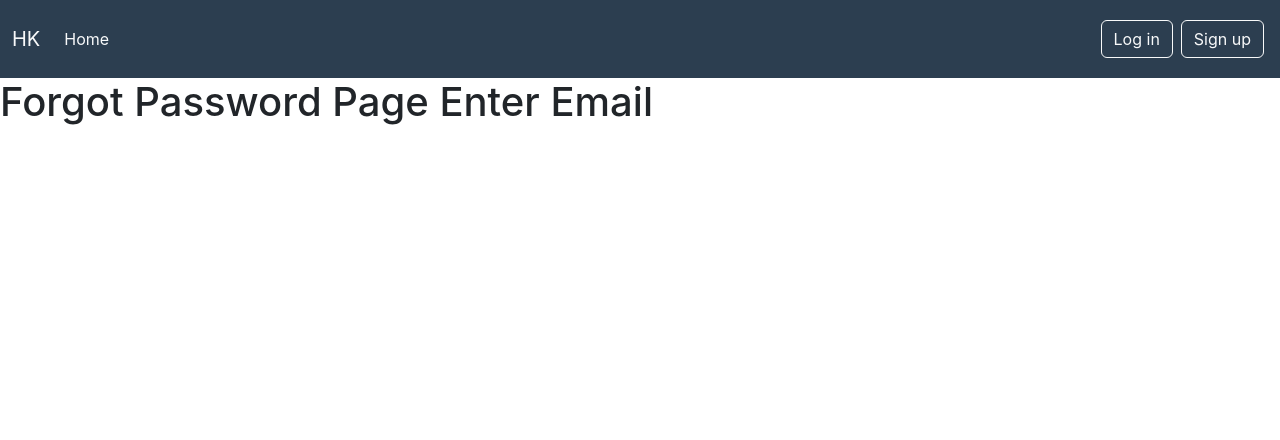
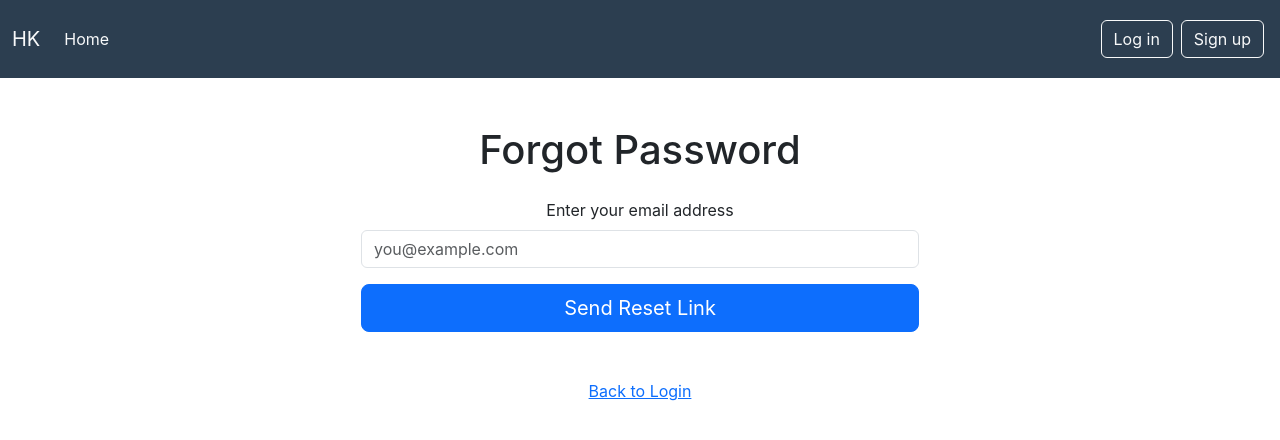
Before and after one commit to HuseyinK0r0glu/SpringAuthentication-Demo, a React (Create React App) app in the folder oauth2-frontend/: page /forgot-password in a window 1280 px wide. Shown: the top 440 px of the page. Built offline with nearby package versions, Linux system fonts and the light colour scheme.

Commit message:
forgotPasswordPage updated

```diff
--- a/oauth2-frontend/src/screens/ForgotPasswordFlow/ForgotPasswordPage.js
+++ b/oauth2-frontend/src/screens/ForgotPasswordFlow/ForgotPasswordPage.js
@@ -1,9 +1,101 @@
-import React from "react";
+import React, { useEffect, useState } from "react";
+import { useNavigate } from "react-router-dom";
 
 const ForgotPasswordPage = () => {
-    return(
-        <h1>Forgot Password Page Enter Email</h1>
-    );
+
+    const navigate = useNavigate();
+    const [email,setEmail] = useState("");
+    const [message,setMessage] = useState("");
+    const [cooldown,setCoolDown] = useState(0);
+
+    const handleSubmit = async (e) => {
+        e.preventDefault();
+
+        try{
+            const response = await fetch("http://localhost:8080/api/auth/forgot-password",{
+                method : 'POST',
+                headers : {
+                    "Content-Type" : "application/json",
+                },
+                body : JSON.stringify({email}),
+            });
+
+            if(response.ok){
+                setMessage("Reset mail has been sent. Please check your inbox.");
+                setEmail("");
+                const time = 60;
+                localStorage.setItem("forgotPasswordCooldown" , (Date.now() + time * 1000).toString());
+                setCoolDown(time);
+            }else {
+                setMessage("Something went wrong. Please try again.");
+            }
+
+        }catch(error){
+            setMessage("Failed to send reset email.");
+        }
+    };
+
+    useEffect(() => {
+        const storedExpiry = localStorage.getItem("forgotPasswordCooldown");
+        if(storedExpiry){
+            const now = Date.now();
+            const remaining = Math.floor((parseInt(storedExpiry) - now) / 1000);
+            if(remaining > 0){
+                setCoolDown(remaining);
+                setMessage("Reset email has been sent. Please check your inbox.");
+            }else{
+                localStorage.removeItem("forgotPasswordCooldown");
+            }
+        }
+    },[]);
+
+    useEffect(() => {
+        if(cooldown > 0){
+            const timer = setTimeout(() => setCoolDown(cooldown-1),1000);
+            return () => clearTimeout(timer);
+        }else {
+            localStorage.removeItem("forgotPasswordCooldown");
+        }
+    } , [cooldown]);
+
+    return (
+        <div className="container text-center mt-5">
+          <h1 className="mb-4">Forgot Password</h1>
+          <div className="d-flex flex-column align-items-center justify-content-center">
+            <form onSubmit={handleSubmit} className="w-50 mb-4">
+              <div className="form-group">
+                <label htmlFor="email" className="form-label">Enter your email address</label>
+                <input
+                  type="email"
+                  id="email"
+                  className="form-control"
+                  placeholder="you@example.com"
+                  value={email}
+                  onChange={(e) => setEmail(e.target.value)}
+                  required
+                  disabled={cooldown > 0}
+                />
+              </div>
+
+              <button
+                type="submit"
+                className="btn btn-primary btn-lg mt-3 w-100"
+                disabled={cooldown > 0}
+              >
+                {cooldown > 0 ? `Wait ${cooldown}s` : "Send Reset Link"}
+              </button>
+            </form>
+
+            {message && <p className="mt-2 text-info">{message}</p>}
+
+            <div className="mt-3">
+              <button className="btn btn-link" onClick={() => navigate("/login")}>
+                Back to Login
+              </button>
+            </div>
+          </div>
+        </div>
+      );
 };
 
 export default ForgotPasswordPage;
```
